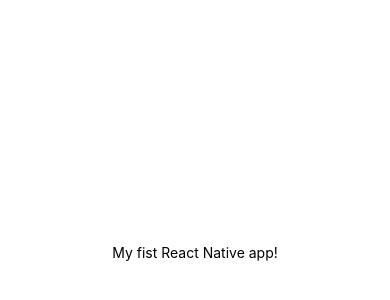
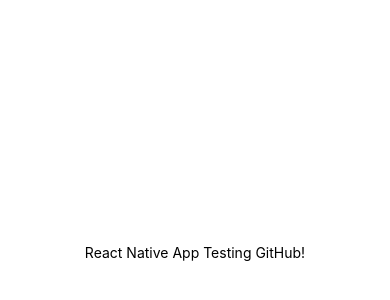
Before and after one commit to srxrt/nftmarketplace, a React Native app: screen / in a window 390 px wide. Shown: the part 170-470 px from the top of the page. Built offline with nearby package versions, Linux system fonts and the light colour scheme.

Commit message:
testingGithub

```diff
--- a/App.js
+++ b/App.js
@@ -4,7 +4,7 @@
 export default function App() {
 	return (
 		<View style={styles.container}>
-			<Text>My fist React Native app!</Text>
+			<Text>React Native App Testing GitHub!</Text>
 			<StatusBar style="auto" />
 		</View>
 	);
```
